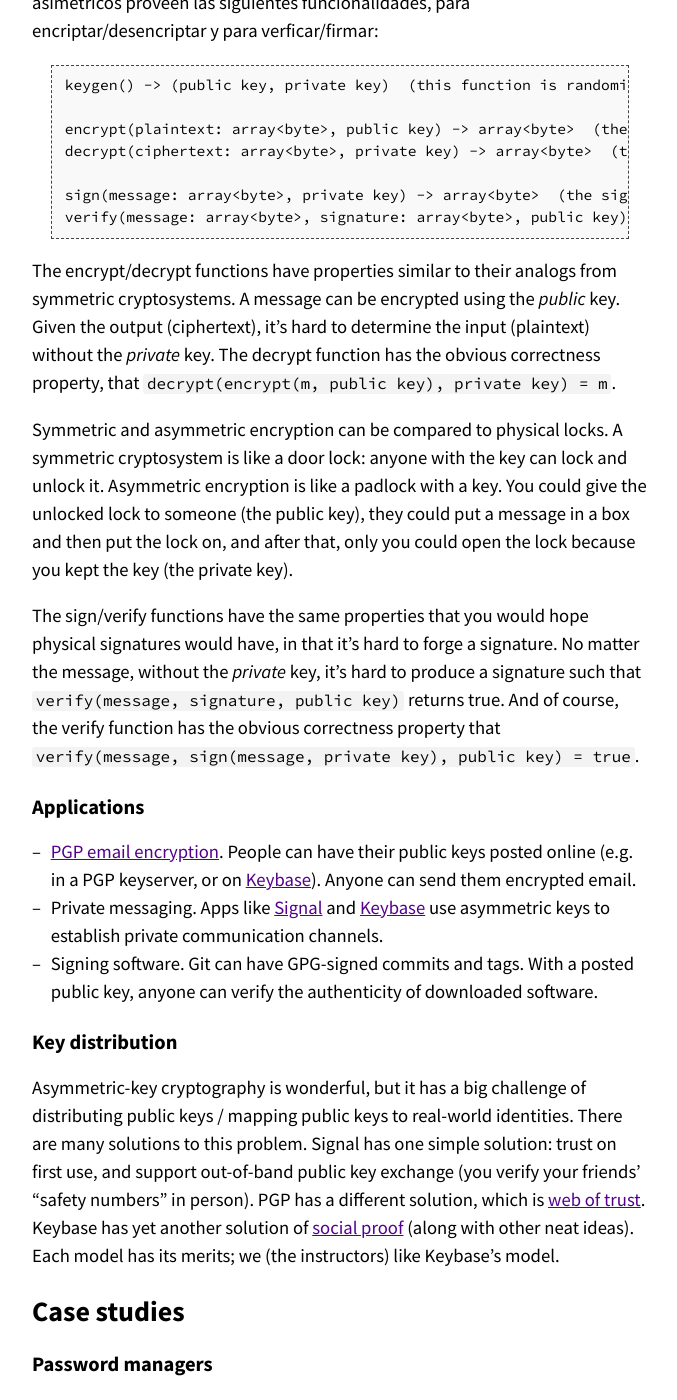
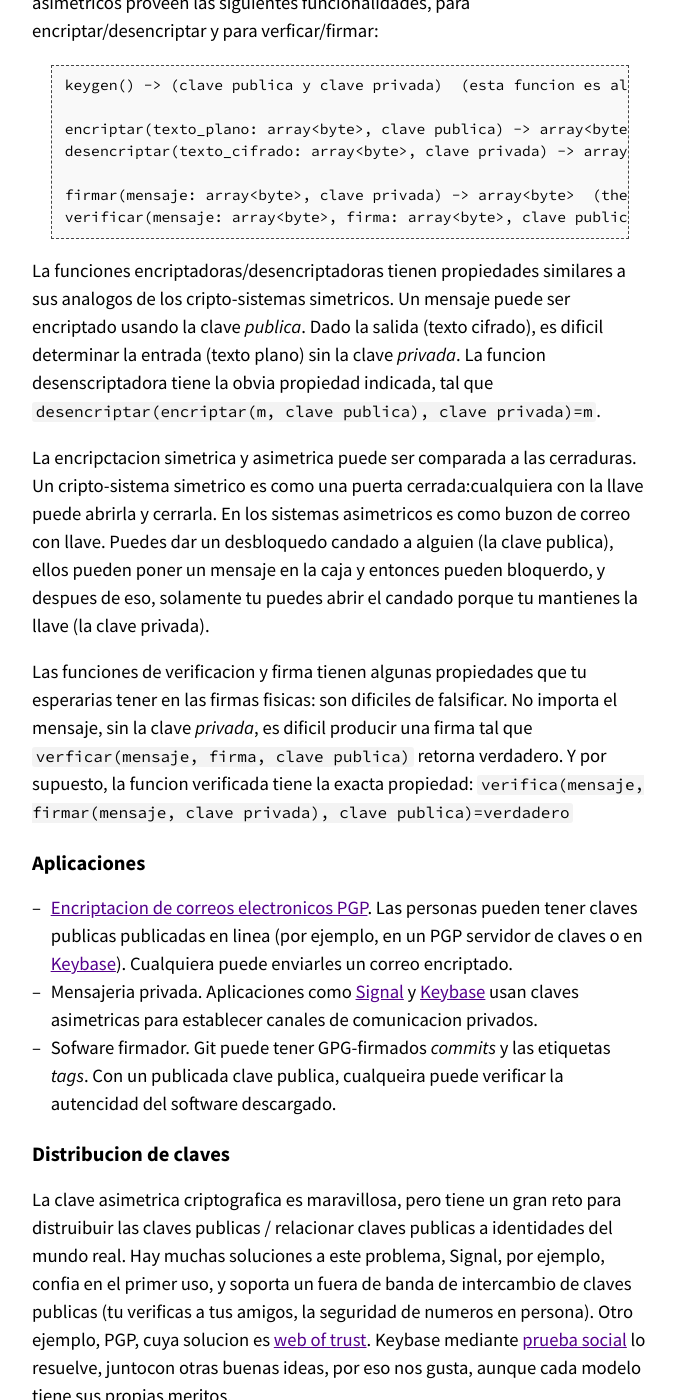
Before and after one commit to missing-semester-esp/missing-semester-esp.github.io, a Jekyll site: the page built from _2020/security-esp.md, in a window 1280 px wide and 1400 px high, scrolled down 4866 px. Shown: the whole window, without its empty margins (300-977 px from the left). Built offline with Jekyll 4.4.1, drawn with Linux system fonts in a browser that asks for light colours; some of the changed text lies outside the part shown.

Commit message:
translate(security): finish traduction

````diff
--- a/_2020/security-esp.md
+++ b/_2020/security-esp.md
@@ -148,126 +148,81 @@ seguros (caso contrario a las llaves en los sistemas critograficos simetricos).
 para encriptar/desencriptar y para verficar/firmar:
 
 ```
-keygen() -> (public key, private key)  (this function is randomized)
+keygen() -> (clave publica y clave privada)  (esta funcion es aleatoria)
 
-encrypt(plaintext: array<byte>, public key) -> array<byte>  (the ciphertext)
-decrypt(ciphertext: array<byte>, private key) -> array<byte>  (the plaintext)
+encriptar(texto_plano: array<byte>, clave publica) -> array<byte>  (texto crifado)
+desencriptar(texto_cifrado: array<byte>, clave privada) -> array<byte>  (texto plano)
 
-sign(message: array<byte>, private key) -> array<byte>  (the signature)
-verify(message: array<byte>, signature: array<byte>, public key) -> bool  (whether or not the signature is valid)
+firmar(mensaje: array<byte>, clave privada) -> array<byte>  (the signature)
+verificar(mensaje: array<byte>, firma: array<byte>, clave publica) -> bool  (es una firma valida?)
 ```
+La funciones encriptadoras/desencriptadoras tienen propiedades similares a sus analogos de los cripto-sistemas simetricos.
+Un mensaje puede ser encriptado usando la clave _publica_. Dado la salida (texto cifrado), es dificil determinar la entrada
+(texto plano) sin la clave _privada_. La funcion desenscriptadora tiene la obvia propiedad indicada, tal que `desencriptar(encriptar(m, clave publica), clave privada)=m`.
 
-The encrypt/decrypt functions have properties similar to their analogs from
-symmetric cryptosystems. A message can be encrypted using the _public_ key.
-Given the output (ciphertext), it's hard to determine the input (plaintext)
-without the _private_ key. The decrypt function has the obvious correctness
-property, that `decrypt(encrypt(m, public key), private key) = m`.
+La encripctacion simetrica y asimetrica puede ser comparada a las cerraduras. Un cripto-sistema simetrico es como una puerta cerrada:cualquiera con la llave puede abrirla y cerrarla. En los sistemas asimetricos es como buzon de correo con llave. Puedes dar un desbloquedo candado a alguien (la clave publica), ellos pueden poner un mensaje en la caja y entonces pueden bloquerdo, y despues de eso, solamente tu puedes abrir el candado porque tu mantienes la llave (la clave privada).
 
-Symmetric and asymmetric encryption can be compared to physical locks. A
-symmetric cryptosystem is like a door lock: anyone with the key can lock and
-unlock it. Asymmetric encryption is like a padlock with a key. You could give
-the unlocked lock to someone (the public key), they could put a message in a
-box and then put the lock on, and after that, only you could open the lock
-because you kept the key (the private key).
+Las funciones de verificacion y firma tienen algunas propiedades que tu esperarias tener en las firmas fisicas: son dificiles de falsificar. No importa el mensaje, sin la clave _privada_, es dificil producir una firma tal que `verficar(mensaje, firma, clave publica)` retorna verdadero. Y por supuesto, la funcion verificada tiene la exacta propiedad: `verifica(mensaje, firmar(mensaje, clave privada), clave publica)=verdadero`
 
-The sign/verify functions have the same properties that you would hope physical
-signatures would have, in that it's hard to forge a signature. No matter the
-message, without the _private_ key, it's hard to produce a signature such that
-`verify(message, signature, public key)` returns true. And of course, the
-verify function has the obvious correctness property that `verify(message,
-sign(message, private key), public key) = true`.
+## Aplicaciones
 
-## Applications
+- [Encriptacion de correos electronicos PGP](https://en.wikipedia.org/wiki/Pretty_Good_Privacy).
+Las personas pueden tener claves publicas publicadas en linea (por ejemplo, en un PGP servidor de claves o en
+[Keybase](https://keybase.io/)). Cualquiera puede enviarles un correo encriptado.
+- Mensajeria privada. Aplicaciones como [Signal](https://signal.org/) y
+[Keybase](https://keybase.io/) usan claves asimetricas para establecer canales de comunicacion privados.
+- Sofware firmador. Git puede tener GPG-firmados _commits_ y las etiquetas _tags_. Con un publicada clave publica,
+cualqueira puede verificar la autencidad del software descargado.
 
-- [PGP email encryption](https://en.wikipedia.org/wiki/Pretty_Good_Privacy).
-People can have their public keys posted online (e.g. in a PGP keyserver, or on
-[Keybase](https://keybase.io/)). Anyone can send them encrypted email.
-- Private messaging. Apps like [Signal](https://signal.org/) and
-[Keybase](https://keybase.io/) use asymmetric keys to establish private
-communication channels.
-- Signing software. Git can have GPG-signed commits and tags. With a posted
-public key, anyone can verify the authenticity of downloaded software.
+## Distribucion de claves
 
-## Key distribution
+La clave asimetrica criptografica es maravillosa, pero tiene un gran reto para distruibuir las claves publicas / relacionar claves publicas
+a identidades del mundo real. Hay muchas soluciones a este problema, Signal, por ejemplo, confia en el primer uso, y soporta un fuera de banda de intercambio
+de claves publicas (tu verificas a tus amigos, la seguridad de numeros en persona). Otro ejemplo, PGP, cuya solucion es
+[web of trust](https://en.wikipedia.org/wiki/web_of_trust). Keybase mediante [prueba social](https://keybase.io/blog/chat-apps-softer-than-tofu) lo resuelve, juntocon otras buenas ideas, por eso nos gusta, aunque cada modelo tiene sus propias meritos.
 
-Asymmetric-key cryptography is wonderful, but it has a big challenge of
-distributing public keys / mapping public keys to real-world identities. There
-are many solutions to this problem. Signal has one simple solution: trust on
-first use, and support out-of-band public key exchange (you verify your
-friends' "safety numbers" in person). PGP has a different solution, which is
-[web of trust](https://en.wikipedia.org/wiki/Web_of_trust). Keybase has yet
-another solution of [social
-proof](https://keybase.io/blog/chat-apps-softer-than-tofu) (along with other
-neat ideas). Each model has its merits; we (the instructors) like Keybase's
-model.
+# Casos de estudio
 
-# Case studies
+## Los gestores de contrasena
 
-## Password managers
+Esta es una esencial herramienta que todos deberian intenatar usar (por ejemplo [KeePassXC](https://keepassxc.org/)). Los gestos de contrasena te permiten usar
+contrasenas unicas, aleatorias generadas con alta entropia para todos los sitios web -apps-, y guardan todas tus contrasenas en un unico lugar, encriptados
+un cifrado simetrico con una clave producida desde una frase usado un KDF.
 
-This is an essential tool that everyone should try to use (e.g.
-[KeePassXC](https://keepassxc.org/)). Password managers let you use unique,
-randomly generated high-entropy passwords for all your websites, and they save
-all your passwords in one place, encrypted with a symmetric cipher with a key
-produced from a passphrase using a KDF.
+Usando un gestor de contrasena te evita reusar contrasenas, entonces cuando los sitios web sean comprometidos, el impacto a tu seguridad sera menor.
+Usando contrasenas con alta entropia (tu estaras menos comprometido), y soalmente necesitas recordar una unica contrasena altamente entropica.
 
-Using a password manager lets you avoid password reuse (so you're less impacted
-when websites get compromised), use high-entropy passwords (so you're less likely to
-get compromised), and only need to remember a single high-entropy password.
+## Doble factor de autenticacion
 
-## Two-factor authentication
+[Doble factor de autententicacion](https://en.wikipedia.org/wiki/Multi-factor_authentication)
+(2FA) requiere usar una frase (algo que tu sabes) junto con un 2FA autenticador (como con [YubiKey](https://www.yubico.com/), "algo que tu tienes")
+en orden para proteger contra contrasenas robadas y ataques por [phishing](https://en.wikipedia.org/wiki/Phishing).
 
-[Two-factor
-authentication](https://en.wikipedia.org/wiki/Multi-factor_authentication)
-(2FA) requires you to use a passphrase ("something you know") along with a 2FA
-authenticator (like a [YubiKey](https://www.yubico.com/), "something you have")
-in order to protect against stolen passwords and
-[phishing](https://en.wikipedia.org/wiki/Phishing) attacks.
+## Encriptacion completa de disco
 
-## Full disk encryption
+Manteniendo el disco de tu laptop enteramente encriptado es una manera facil de proteger tus datos en caso que tu computadora sea robada.
+Tu puedes usar [cryptsetup +
+LUKS](https://wiki.archlinux.org/index.php/Dm-crypt/Encrypting_a_non-root_file_system)
+en Linux,
+[BitLocker](https://fossbytes.com/enable-full-disk-encryption-windows-10/) en Windows o [FileVault](https://support.apple.com/en-us/HT204837) en macOS.
+Estos encriptan el disco entero con una clave simetrica, con una clave protegida por una frase.
 
-Keeping your laptop's entire disk encrypted is an easy way to protect your data
-in the case that your laptop is stolen. You can use [cryptsetup +
-LUKS](https://wiki.archlinux.org/index.php/Dm-crypt/Encrypting_a_non-root_file_system)
-on Linux,
-[BitLocker](https://fossbytes.com/enable-full-disk-encryption-windows-10/) on
-Windows, or [FileVault](https://support.apple.com/en-us/HT204837) on macOS.
-This encrypts the entire disk with a symmetric cipher, with a key protected by
-a passphrase.
+## Mensajeria privada
 
-## Private messaging
-
-Use [Signal](https://signal.org/) or [Keybase](https://keybase.io/). End-to-end
-security is bootstrapped from asymmetric-key encryption. Obtaining your
-contacts' public keys is the critical step here. If you want good security, you
-need to authenticate public keys out-of-band (with Signal or Keybase), or trust
-social proofs (with Keybase).
+Usa [Signal](https://signal.org/) o [Keybase](https://keybase.io/). La seguridad de las claves de extremo a extremo es arrancada desde una encriptacion por clave
+asimetrica. Obtener las claves publicas de tus contactos es el paso crtico aqui. Si quieres una buena seguridad, necesitas autenticar las claves publicas
+fuera de banda (como Signal o Keybase) o confiar en la prueba social (como Keybase).
 
 ## SSH
 
-We've covered the use of SSH and SSH keys in an [earlier
-lecture](/2020/command-line/#remote-machines). Let's look at the cryptography
-aspects of this.
+Hemos cubierto el uso de SSH y las claves SSH en una [conferencia anterior](/2020/command-line/#remote-machines). Miramos algunos aspectos criptograficos.
+Cuando tu corres `ssh-keygen`, es generada una clave asimetrica par, `clave_publica, clave_privada`. Esta es generada aleatoriamente, usando la entropia generada por el sistema operativo (collecionada desde eventos del hardware, etc.). La clave publica es guardada como es (es publica, entonces mantenerla en secreto no es importante), pero en el reposo, la clave privada deberia ser encriptarse el disco.
 
-When you run `ssh-keygen`, it generates an asymmetric keypair, `public_key,
-private_key`. This is generated randomly, using entropy provided by the
-operating system (collected from hardware events, etc.). The public key is
-stored as-is (it's public, so keeping it a secret is not important), but at
-rest, the private key should be encrypted on disk. The `ssh-keygen` program
-prompts the user for a passphrase, and this is fed through a key derivation
-function to produce a key, which is then used to encrypt the private key with a
-symmetric cipher.
+El programa `ssh-keygen` pide al usuario una frase, y este se alimenta a traves de una funcion de clave derivada para producir una clave, la cual entonces
+es usada para encriptar la clave privada con un cifraco simetrico.
 
-In use, once the server knows the client's public key (stored in the
-`.ssh/authorized_keys` file), a connecting client can prove its identity using
-asymmetric signatures. This is done through
-[challenge-response](https://en.wikipedia.org/wiki/Challenge%E2%80%93response_authentication).
-At a high level, the server picks a random number and sends it to the client.
-The client then signs this message and sends the signature back to the server,
-which checks the signature against the public key on record. This effectively
-proves that the client is in possession of the private key corresponding to the
-public key that's in the server's `.ssh/authorized_keys` file, so the server
-can allow the client to log in.
+En uso, una vez que el servidor sabe que la clave publica del cliente (almacenadas en el archivo `.ssh/authorized_keys`),
+una conexion al  cliente puede provar su identidad usando las firmas asimetricas. Esto es hecho a traves de la [challenge-response](https://en.wikipedia.org/wiki/Challenge%E2%80%93response_authentication). En un alto nivel, el servidor elige un numero aleatorio y lo envia al cliente. El cliente entonces firma este mensaje y envia la firma de regreso al servidor, el cual revisa la firma contra la clave publica en el registro. Esto efectivamente prueba que el cliente es el poseedor de la clave privada correspondiente a la clave publica que esta en el archivo `.ssh/authorized_key` del servidor, entonces el servidor puede permitir al cliente continuar.
 
 {% comment %}
 extra topics, if there's time
@@ -277,50 +232,39 @@ security concepts, tips
 - HTTPS
 {% endcomment %}
 
-# Resources
+# Recursos
 
-- [Last year's notes](/2019/security/): from when this lecture was more focused on security and privacy as a computer user
-- [Cryptographic Right Answers](https://latacora.micro.blog/2018/04/03/cryptographic-right-answers.html): answers "what crypto should I use for X?" for many common X.
+- [Notas del ano pasado](/2019/security/): cuando esta conferencia estaba mas enfocada en la seguridad y privacidad como un usuario final.
+- [Correctas respuestas criptograficas](https://latacora.micro.blog/2018/04/03/cryptographic-right-answers.html): respuestas a "que cripto deberia usar para X?", para esas comunes X.
 
-# Exercises
+# Ejercicios
 
-1. **Entropy.**
-    1. Suppose a password is chosen as a concatenation of five lower-case
-       dictionary words, where each word is selected uniformly at random from a
-       dictionary of size 100,000. An example of such a password is
-       `correcthorsebatterystaple`. How many bits of entropy does this have?
-    1. Consider an alternative scheme where a password is chosen as a sequence
-       of 8 random alphanumeric characters (including both lower-case and
-       upper-case letters). An example is `rg8Ql34g`. How many bits of entropy
-       does this have?
-    1. Which is the stronger password?
-    1. Suppose an attacker can try guessing 10,000 passwords per second. On
-       average, how long will it take to break each of the passwords?
-1. **Cryptographic hash functions.** Download a Debian image from a
-   [mirror](https://www.debian.org/CD/http-ftp/) (e.g. [from this Argentinean
-   mirror](http://debian.xfree.com.ar/debian-cd/current/amd64/iso-cd/).
-   Cross-check the hash (e.g. using the `sha256sum` command) with the hash
-   retrieved from the official Debian site (e.g. [this
-   file](https://cdimage.debian.org/debian-cd/current/amd64/iso-cd/SHA256SUMS)
-   hosted at `debian.org`, if you've downloaded the linked file from the
-   Argentinean mirror).
-1. **Symmetric cryptography.** Encrypt a file with AES encryption, using
+1. **Entropia.**
+    1. Supon una contrasena es elegida como una concadenacion de 5 palabras minisculas del diccionario,
+       donde cada palabra es seleccionada uniformemente aleatoria desde un diccionario de 100,000 palabras.
+       Un ejemplo el cual la contrasena sea `correctocaballobateriagrapa`. Cuantos bits de entropia tiene esto?
+    2. Considera un esquema alternativo donde una contrasena es elegida como una sequencia de 8 caracteres aleatorios
+       alfanumericos (incluyendo minisculas y mayusculas). Un ejemplo es `rg8Ql34g`. Cuantos bits de entropia tiene esto?
+    3. Cual es la contrasena mas fuerte?
+    4. Supon un atacante puede intentar 10,000 contrasenas por segundo. En promedio, cuanto tiempo tomara romper cada contrasena?
+
+2. **Funciones hash criptograficas.**
+   1. Descarga una imagen Debian desde un [mirror](https://www.debian.org/CD/http-ftp/) (ejemplo [Mirror argentino](http://debian.xfree.com.ar/debian-cd/current/amd64/iso-cd/).
+   Verifica de forma cruzada  el hash (ejemplo usando el comando `sha256sum`) con el hash mostrado desde el sitio oficial desde Debian (ejemplo [este archivo](https://cdimage.debian.org/debian-cd/current/amd64/iso-cd/SHA256SUMS)
+   almacenados en `debian.org`, si tu has descargado el archivo vinculado al mirror argentino).
+
+3. **Criptografia simetrica.** Encripta un archivo por AES, usando
    [OpenSSL](https://www.openssl.org/): `openssl aes-256-cbc -salt -in {input
-   filename} -out {output filename}`. Look at the contents using `cat` or
-   `hexdump`. Decrypt it with `openssl aes-256-cbc -d -in {input filename} -out
-   {output filename}` and confirm that the contents match the original using
-   `cmp`.
-1. **Asymmetric cryptography.**
-    1. Set up [SSH
-       keys](https://www.digitalocean.com/community/tutorials/how-to-set-up-ssh-keys--2)
-       on a computer you have access to (not Athena, because Kerberos interacts
-       weirdly with SSH keys). Rather than using RSA keys as in the linked
-       tutorial, use more secure [ED25519
-       keys](https://wiki.archlinux.org/index.php/SSH_keys#Ed25519). Make sure
-       your private key is encrypted with a passphrase, so it is protected at
-       rest.
-    1. [Set up GPG](https://www.digitalocean.com/community/tutorials/how-to-use-gpg-to-encrypt-and-sign-messages)
-    1. Send Anish an encrypted email ([public key](https://keybase.io/anish)).
-    1. Sign a Git commit with `git commit -S` or create a signed Git tag with
-       `git tag -s`. Verify the signature on the commit with `git show
-       --show-signature` or on the tag with `git tag -v`.
+   filename} -out {output filename}`. Mira el contenido usando `cat` o `hexdump`. Desencripta con `openssl aes-256-cbc -d -in {input filename} -out
+   {output filename}` y confirma que el contenido  coindicida con el original con `cmp`.
+
+1. **Criptografia asimetrica.**
+    1. Configura [las claves SSH](https://www.digitalocean.com/community/tutorials/how-to-set-up-ssh-keys--2)
+       en una computadora que tengas acceso (no Athena, porque Kerberos interactua extranamente con claves SSH).
+       En un lugar de usar claves RSA como en el tutorial vinculado, usa la mas segura
+       [claves ED25519](https://wiki.archlinux.org/index.php/SSH_keys#Ed25519).
+       Asegurate que tu contrasena esta encriptada con una frase, entonces eso te protegera del resto.
+    2. [Configura GPG](https://www.digitalocean.com/community/tutorials/how-to-use-gpg-to-encrypt-and-sign-messages)
+    3. Envia a Anish un email encriptado. ([clave publica](https://keybase.io/anish)).
+    4. Firma un git commit con `git commit -S` o create una etiqueda git firmada con `git tag -s`.
+       Verifica la firma en el commit con `git show --show-signature` o en el caso de la etiqueta con `git tag -v`.
````
